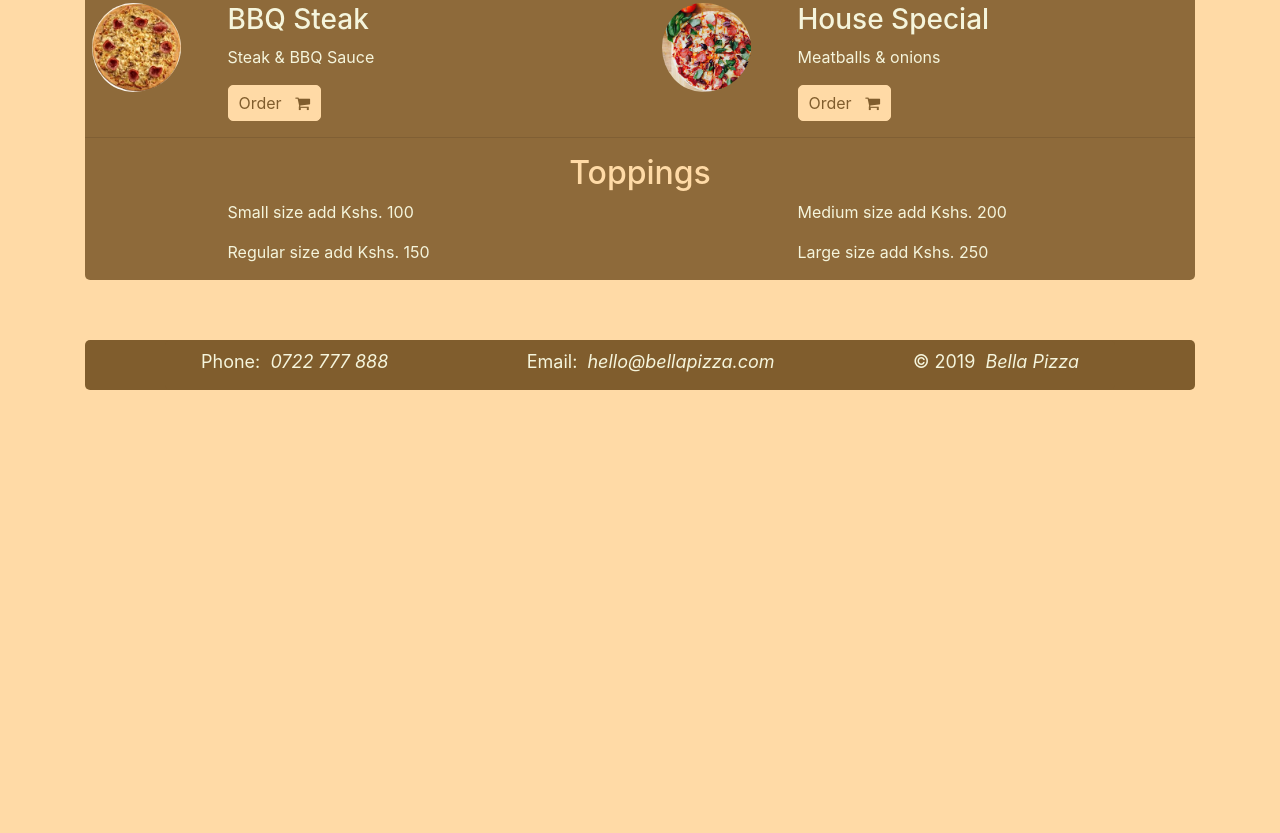
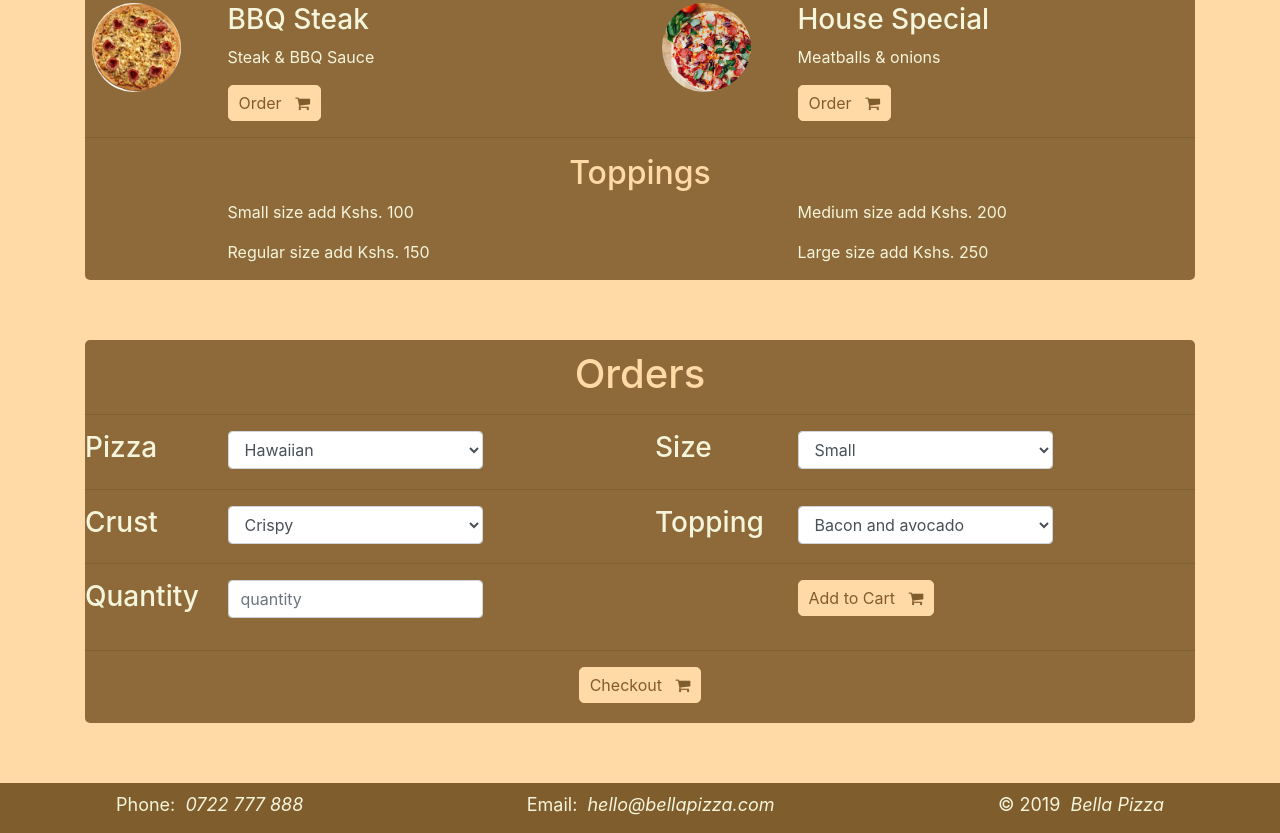
Before and after one commit to macymuhia/Bella-Pizzerria, a plain HTML site: page index.html in a window 1280 px wide. Shown: the part 919-1752 px from the top of the page. Before the commit the page ends 1309 px from the top, so only its background shows below. Drawn offline with Linux system fonts and the light colour scheme.

Commit message:
Add an orders page, where users can select the pizza they want to add to cart

```diff
--- a/css/styles.css
+++ b/css/styles.css
@@ -55,7 +55,7 @@ transform: translate3d(0, 0, 0); */
 
         #logo {
             font-family: 'Satisfy', cursive;
-            font-size: 1.2em;
+            font-size: 1.7em;
             color: #FFDAA6;
         }
 
@@ -80,16 +80,20 @@ transform: translate3d(0, 0, 0); */
             margin-bottom: 60px;
         }
 
-        .jumbotron#menu {
+        .jumbotron.menu,
+        .jumbotron.order {
             height: max-content;
         }
 
-        #menu {
+        .menu,
+        .order {
             padding-top: 10px;
         }
 
-        #menu h1,
-        #menu h2 {
+        .menu h1,
+        .menu h2,
+        .order h1,
+        .order h2 {
             text-align: center;
             color: #FFDAA6;
         }
@@ -123,6 +127,11 @@ transform: translate3d(0, 0, 0); */
             border: 1px solid #806D53;
         }
 
+        .checkout {
+            padding-bottom: 20px;
+            text-align: center;
+        }
+
         footer {
             position: relative;
             left: 0;
@@ -131,5 +140,4 @@ transform: translate3d(0, 0, 0); */
             background-color: rgb(128, 93, 45);
             color: beige;
             text-align: center;
-            border-radius: 5px;
         }
--- a/index.html
+++ b/index.html
@@ -5,7 +5,7 @@
     <meta charset="UTF-8">
     <meta name="viewport" content="width=device-width, initial-scale=1.0">
     <meta http-equiv="X-UA-Compatible" content="ie=edge">
-    <title>Document</title>
+    <title>Bella Pizzeria</title>
     <link rel="stylesheet" href="css/styles.css">
     <script src="js/jquery-3.4.1.js"></script>
     <script src="js/bootstrap.min.js"></script>
@@ -19,7 +19,7 @@
             <header>
                 <ul class="nav fixed-top">
                     <li class="nav-item">
-                        <a class="nav-link" id="logo" href="#">Bella Pizza</a>
+                        <a class="nav-link" id="logo" href="#">Bella Pizzeria</a>
                     </li>
                     <button class="navbar-toggler" type="button" data-toggle="collapse" data-target="#collapsibleNavbar">
                             <span class="navbar-toggler-icon"></span>
@@ -81,7 +81,7 @@
                     </div>
 
                 </div>
-                <div class="jumbotron" id="menu">
+                <div class="jumbotron menu">
                     <h1>Tantalizing Menu</h1>
                     <div class="row">
                         <div class="col">
@@ -147,37 +147,6 @@
                         </div>
 
                     </div>
-                    <!-- <hr>
-
-                    <div class="row">
-                        <div class="col">
-                            <div class="row">
-                                <div class="col-md-3 col-img">
-                                    <img class="menu-img rounded-circle" src="images/meatball.jpeg" alt=""></div>
-                                <div class="col-md-6">
-                                    <h3>Cheezy MeatBaller</h3>
-                                    <p>Bacon strips, red onions, meat balls, Parmesan cheese & oregano</p>
-                                </div>
-                                <div class="col-md-3">
-                                    <button id="" class="btn-primary">Order</button>
-                                </div>
-                            </div>
-                        </div>
-                        <div class="col">
-                            <div class="row">
-                                <div class="col-md-3 col-img">
-                                    <img class="menu-img rounded-circle" src="images/fajita.jpeg" alt=""></div>
-                                <div class="col-md-6">
-                                    <h3>Fajita</h3>
-                                    <p>Grilled chicken, onions, green peppers, tomatoes & fresh garlic</p>
-                                </div>
-                                <div class="col-md-3">
-                                    <button id="" class="btn-primary">Order</button>
-                                </div>
-                            </div>
-                        </div>
-
-                    </div> -->
                     <hr>
                     <h2>Toppings</h2>
 
@@ -204,7 +173,137 @@
                         </div>
 
                     </div>
+                </div>
 
+
+                <div class="jumbotron order">
+                    <h1>Orders</h1>
+                    <hr>
+                    <div class="row">
+                        <div class="col">
+                            <div class="row">
+                                <div class="col-md-3 col-img">
+                                    <h3>Pizza</h3>
+                                </div>
+                                <div class="col-md-6">
+
+                                    <select class="form-control" id="sel1">
+                                        <option>Hawaiian</option>
+                                        <option>Chicken & Garlic</option>
+                                        <option>BBQ Steak</option>
+                                        <option>Bella Special</option>
+                                    </select>
+                                </div>
+                            </div>
+                        </div>
+                        <div class="col">
+                            <div class="row">
+                                <div class="col-md-3 col-img">
+                                    <h3>Size</h3>
+                                </div>
+                                <div class="col-md-6">
+
+                                    <select class="form-control" id="sel1">
+                                        <option>Small</option>
+                                        <option>Regular</option>
+                                        <option>Medium</option>
+                                        <option>Large</option>
+                                    </select>
+                                </div>
+                            </div>
+                        </div>
+                    </div>
+                    <hr>
+
+                    <div class="row">
+                        <div class="col">
+                            <div class="row">
+                                <div class="col-md-3 col-img">
+                                    <h3>Crust</h3>
+                                </div>
+                                <div class="col-md-6">
+
+                                    <select class="form-control" id="sel1">
+                                        <option>Crispy</option>
+                                        <option>Stuffed</option>
+                                        <option>Gluten Free</option>
+                                    </select>
+                                </div>
+                            </div>
+                        </div>
+                        <div class="col">
+                            <div class="row">
+                                <div class="col-md-3 col-img">
+                                    <h3>Topping</h3>
+                                </div>
+                                <div class="col-md-6">
+
+                                    <select class="form-control" id="sel1">
+                                        <option>Bacon and avocado</option>
+                                        <option>Black olives</option>
+                                        <option>Pineapple</option>
+                                    </select>
+                                </div>
+                            </div>
+                        </div>
+
+                    </div>
+                    <hr>
+
+                    <div class="row">
+                        <div class="col">
+                            <div class="row">
+                                <div class="col-md-3 col-img">
+                                    <h3>Quantity</h3>
+                                </div>
+                                <div class="col-md-6">
+
+                                    <div class="form-group">
+                                        <input placeholder="quantity" type="number" class="form-control" id="usr">
+                                    </div>
+                                </div>
+                            </div>
+                        </div>
+                        <div class="col">
+                            <div class="row">
+                                <div class="col-md-3 col-img">
+                                </div>
+                                <div class="col-md-7">
+                                    <button id="" class="btn-primary">
+                                                Add to Cart &nbsp;
+                                                <i class="fa fa-shopping-cart"></i>
+                                            </button>
+                                </div>
+                            </div>
+                        </div>
+
+                    </div>
+                    <div class="col">
+                        <div class="row">
+                            <div class="col-md-3 col-img">
+                            </div>
+                            <div class="col-md-6">
+
+                            </div>
+                        </div>
+                        <div class="col">
+                            <div class="row">
+                                <div class="col-md-3 col-img">
+                                </div>
+                                <div class="col-md-7">
+                                </div>
+                            </div>
+                        </div>
+
+                    </div>
+                    <hr>
+                    <div class="checkout">
+                        <button id="" class="btn-primary">
+                                Checkout &nbsp;
+                                <i class="fa fa-shopping-cart"></i>
+                            </button>
+                    </div>
+                </div>
 
 
 
```
Also changed, not shown: images/favicon.jpeg (added). Lines whose indentation alone changed are shown as unchanged.
